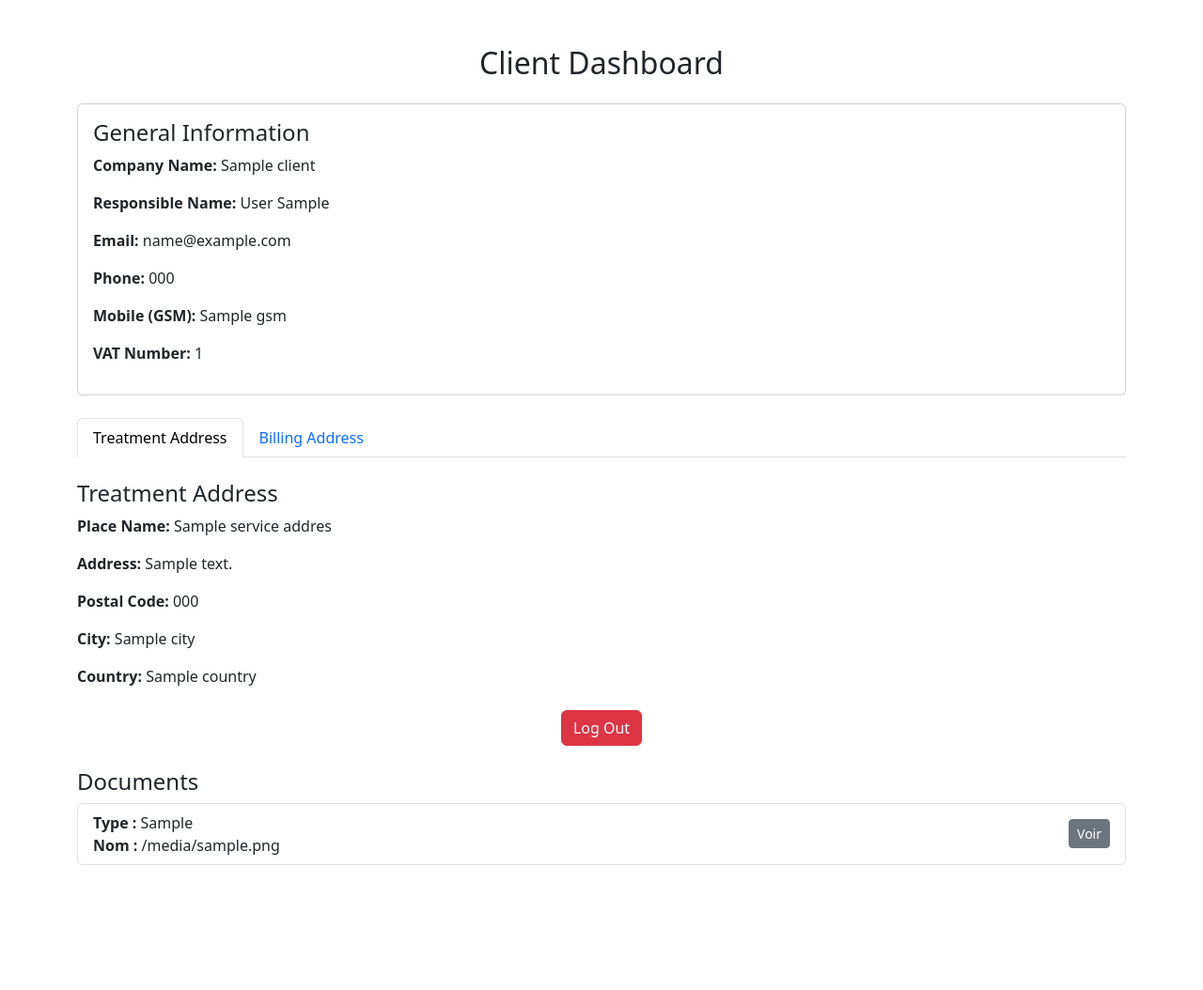
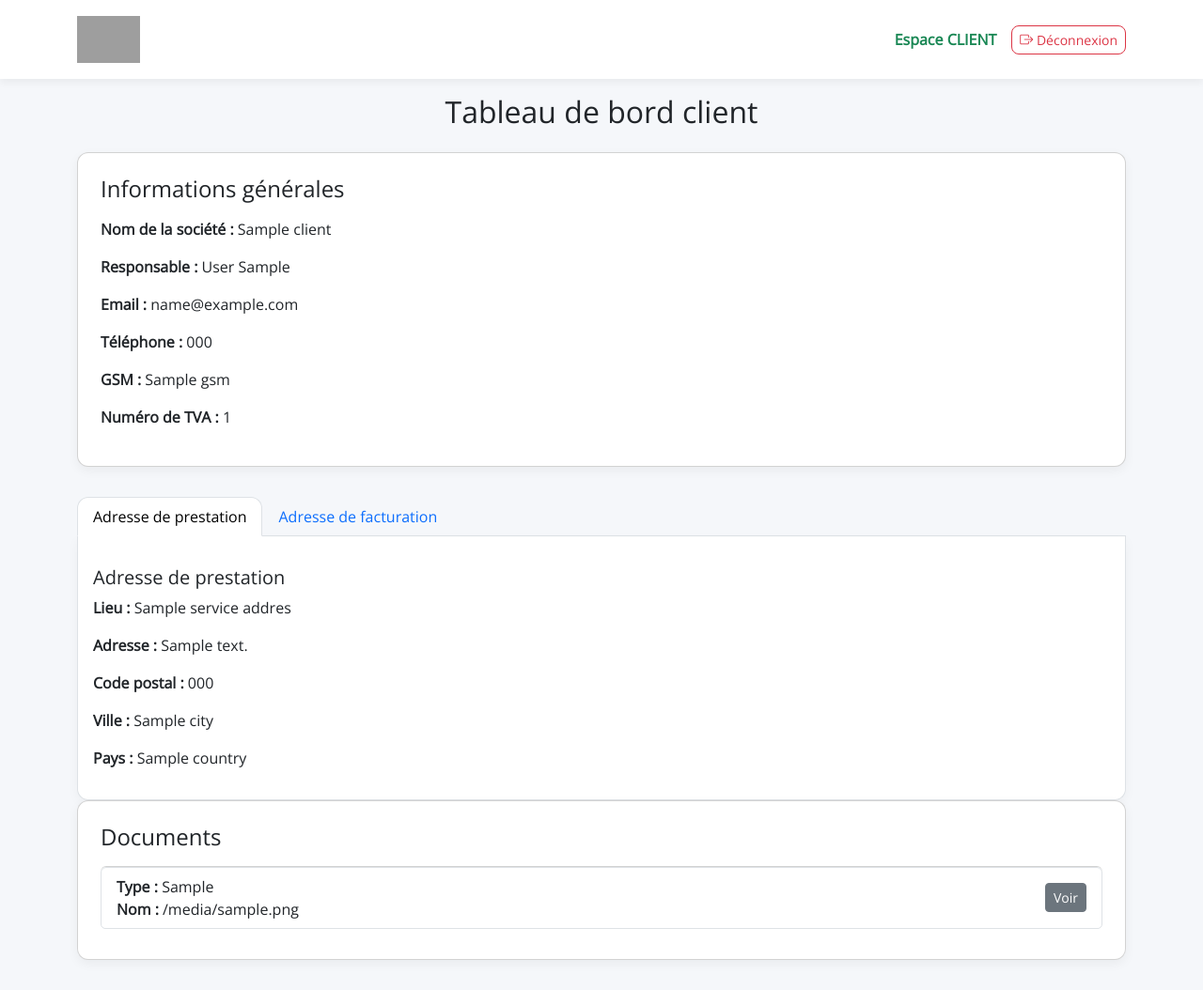
Before and after one commit to gaulois/AHCbackoffice, a Flask app: template templates/client_dashboard.html in a window 1280 px wide. Shown: the whole page at 94% size. Before the commit the page ends 921 px from the top, so only its background shows below. Run offline with Flask 2, Linux system fonts and the light colour scheme; the template is opened without the code that fills it: most values are stand-ins (such as "Sample title", 1, 10 or a date in 2020); parts of the project's set-up code (start-up, migrations or seed data) failed here and were passed over; grey boxes are pictures that could not be loaded.

Commit message:
💄 Mise à jour cosmétique HTML

```diff
--- a/templates/client_dashboard.html
+++ b/templates/client_dashboard.html
@@ -1,94 +1,149 @@
 <!DOCTYPE html>
 <html lang="fr">
 <head>
-    <meta charset="UTF-8">
-    <meta name="viewport" content="width=device-width, initial-scale=1.0">
+    <meta charset="UTF-8" />
+    <meta name="viewport" content="width=device-width, initial-scale=1.0"/>
     <title>Client Dashboard</title>
-    <!-- Lien vers Bootstrap CSS -->
-    <link href="https://cdn.jsdelivr.net/npm/bootstrap@5.3.0/dist/css/bootstrap.min.css" rel="stylesheet">
+
+    <!-- Bootstrap CSS -->
+    <link href="https://cdn.jsdelivr.net/npm/bootstrap@5.3.0/dist/css/bootstrap.min.css" rel="stylesheet"/>
+    <!-- Bootstrap Icons -->
+    <link href="https://cdn.jsdelivr.net/npm/bootstrap-icons@1.10.5/font/bootstrap-icons.css" rel="stylesheet"/>
+    <!-- Google Font -->
+    <link href="https://fonts.googleapis.com/css2?family=Open+Sans&display=swap" rel="stylesheet"/>
+
+    <style>
+        body {
+            font-family: 'Open Sans', sans-serif;
+            background-color: #f5f7fa;
+            padding-top: 100px;
+        }
+
+        .navbar {
+            background-color: white;
+            box-shadow: 0 4px 8px rgba(0,0,0,0.05);
+            padding: 0.75rem 1rem;
+            z-index: 1030;
+        }
+
+        .navbar-brand img {
+            height: 50px;
+        }
+
+        .btn-outline-danger {
+            border-radius: 8px;
+        }
+
+        .card {
+            border-radius: 12px;
+            box-shadow: 0 4px 12px rgba(0,0,0,0.05);
+            margin-bottom: 2rem;
+        }
+
+        .tab-content {
+            padding: 1rem;
+            border: 1px solid #dee2e6;
+            border-top: none;
+            border-radius: 0 0 12px 12px;
+            background-color: white;
+            box-shadow: 0 4px 12px rgba(0,0,0,0.04);
+        }
+
+        .nav-tabs .nav-link {
+            border-radius: 12px 12px 0 0;
+        }
+
+        .list-group-item {
+            border-radius: 8px;
+            margin-bottom: 0.5rem;
+        }
+    </style>
 </head>
 <body>
-    <div class="container mt-5">
-        <h2 class="text-center">Client Dashboard</h2>
 
-        <!-- Onglet Informations Générales -->
-        <div class="card mt-4">
-            <div class="card-body">
-                <h4>General Information</h4>
-                <p><strong>Company Name:</strong> {{ client.companyName }}</p>
-                <p><strong>Responsible Name:</strong> {{ client.responsible.lastName }} {{ client.responsible.firstName }}</p>
-                <p><strong>Email:</strong> {{ client.email }}</p>
-                <p><strong>Phone:</strong> {{ client.phone }}</p>
-                <p><strong>Mobile (GSM):</strong> {{ client.gsm }}</p>
-                <p><strong>VAT Number:</strong> {{ client.vatNumber }}</p>
+    <!-- Barre de navigation avec logo, titre et bouton déconnexion -->
+    <nav class="navbar fixed-top">
+        <div class="container d-flex justify-content-between align-items-center">
+            <a class="navbar-brand d-flex align-items-center" href="#">
+                <img src="https://all-hygiene-company.be/wp-content/uploads/2022/06/logo-ahc.png" alt="AHC Logo">
+            </a>
+            <div class="d-flex align-items-center gap-3">
+                <span class="navbar-text fw-semibold text-success">Espace CLIENT</span>
+                <a href="{{ url_for('logout_client') }}" class="btn btn-outline-danger btn-sm">
+                    <i class="bi bi-box-arrow-right"></i> Déconnexion
+                </a>
             </div>
         </div>
+    </nav>
 
-        <!-- Onglets pour Adresse de Prestation et Adresse de Facturation -->
-        <ul class="nav nav-tabs mt-4" id="clientTabs" role="tablist">
+    <div class="container">
+        <h2 class="text-center mb-4">Tableau de bord client</h2>
+
+        <!-- Infos générales -->
+        <div class="card p-4">
+            <h4 class="mb-3">Informations générales</h4>
+            <p><strong>Nom de la société :</strong> {{ client.companyName }}</p>
+            <p><strong>Responsable :</strong> {{ client.responsible.lastName }} {{ client.responsible.firstName }}</p>
+            <p><strong>Email :</strong> {{ client.email }}</p>
+            <p><strong>Téléphone :</strong> {{ client.phone }}</p>
+            <p><strong>GSM :</strong> {{ client.gsm }}</p>
+            <p><strong>Numéro de TVA :</strong> {{ client.vatNumber }}</p>
+        </div>
+
+        <!-- Adresses onglets -->
+        <ul class="nav nav-tabs" id="clientTabs" role="tablist">
             <li class="nav-item" role="presentation">
                 <button class="nav-link active" id="treatment-tab" data-bs-toggle="tab" data-bs-target="#treatment" type="button" role="tab" aria-controls="treatment" aria-selected="true">
-                    Treatment Address
+                    Adresse de prestation
                 </button>
             </li>
             <li class="nav-item" role="presentation">
                 <button class="nav-link" id="billing-tab" data-bs-toggle="tab" data-bs-target="#billing" type="button" role="tab" aria-controls="billing" aria-selected="false">
-                    Billing Address
+                    Adresse de facturation
                 </button>
             </li>
         </ul>
 
-        <!-- Contenu des onglets -->
-        <div class="tab-content mt-4" id="clientTabsContent">
-            <!-- Onglet Adresse de Prestation -->
+        <div class="tab-content" id="clientTabsContent">
             <div class="tab-pane fade show active" id="treatment" role="tabpanel" aria-labelledby="treatment-tab">
-                <h4>Treatment Address</h4>
-                <p><strong>Place Name:</strong> {{ client.serviceAddress.name }}</p>
-                <p><strong>Address:</strong> {{ client.serviceAddress.address }}</p>
-                <p><strong>Postal Code:</strong> {{ client.serviceAddress.postalCode }}</p>
-                <p><strong>City:</strong> {{ client.serviceAddress.city }}</p>
-                <p><strong>Country:</strong> {{ client.serviceAddress.country }}</p>
+                <h5 class="mt-3">Adresse de prestation</h5>
+                <p><strong>Lieu :</strong> {{ client.serviceAddress.name }}</p>
+                <p><strong>Adresse :</strong> {{ client.serviceAddress.address }}</p>
+                <p><strong>Code postal :</strong> {{ client.serviceAddress.postalCode }}</p>
+                <p><strong>Ville :</strong> {{ client.serviceAddress.city }}</p>
+                <p><strong>Pays :</strong> {{ client.serviceAddress.country }}</p>
             </div>
-
-            <!-- Onglet Adresse de Facturation -->
             <div class="tab-pane fade" id="billing" role="tabpanel" aria-labelledby="billing-tab">
-                <h4>Billing Address</h4>
-                <p><strong>Address:</strong> {{ client.billingAddress.address }}</p>
-                <p><strong>Postal Code:</strong> {{ client.billingAddress.postalCode }}</p>
-                <p><strong>City:</strong> {{ client.billingAddress.city }}</p>
-                <p><strong>Country:</strong> {{ client.billingAddress.country }}</p>
+                <h5 class="mt-3">Adresse de facturation</h5>
+                <p><strong>Adresse :</strong> {{ client.billingAddress.address }}</p>
+                <p><strong>Code postal :</strong> {{ client.billingAddress.postalCode }}</p>
+                <p><strong>Ville :</strong> {{ client.billingAddress.city }}</p>
+                <p><strong>Pays :</strong> {{ client.billingAddress.country }}</p>
             </div>
         </div>
 
-        <!-- Bouton de Déconnexion -->
-        <div class="text-center mt-4">
-            <a href="{{ url_for('logout_client') }}" class="btn btn-danger">Log Out</a>
-        </div>
-
-      <!-- Section des documents -->
-<div class="mt-4">
+        <!-- Documents -->
+        <div class="card p-4">
             <h4>Documents</h4>
-    <ul class="list-group">
+            <ul class="list-group mt-2">
                 {% for document in documents %}
                 <li class="list-group-item d-flex justify-content-between align-items-center">
                     <div>
-                <strong>Type :</strong> {{ document.documentType }}
-                <br>
+                        <strong>Type :</strong> {{ document.documentType }}<br>
                         <strong>Nom :</strong> {{ document.fileName }}
                     </div>
                     {% if document.fileUrl %}
                     <a href="{{ document.fileUrl }}" target="_blank" class="btn btn-sm btn-secondary">Voir</a>
                     {% else %}
-            <span class="text-danger">URL non disponible</span>
+                    <span class="text-danger">Non disponible</span>
                     {% endif %}
                 </li>
                 {% endfor %}
             </ul>
         </div>
     </div>
-<BR><BR>
-    <!-- Lien vers Bootstrap JS -->
-    <script src="https://cdn.jsdelivr.net/npm/@popperjs/core@2.11.6/dist/umd/popper.min.js"></script>
+
+    <!-- Bootstrap JS -->
     <script src="https://cdn.jsdelivr.net/npm/bootstrap@5.3.0/dist/js/bootstrap.bundle.min.js"></script>
 </body>
 </html>
```
Also changed, not shown: templates/client_login.html (+88 -15 lines). Lines whose indentation alone changed are shown as unchanged.
